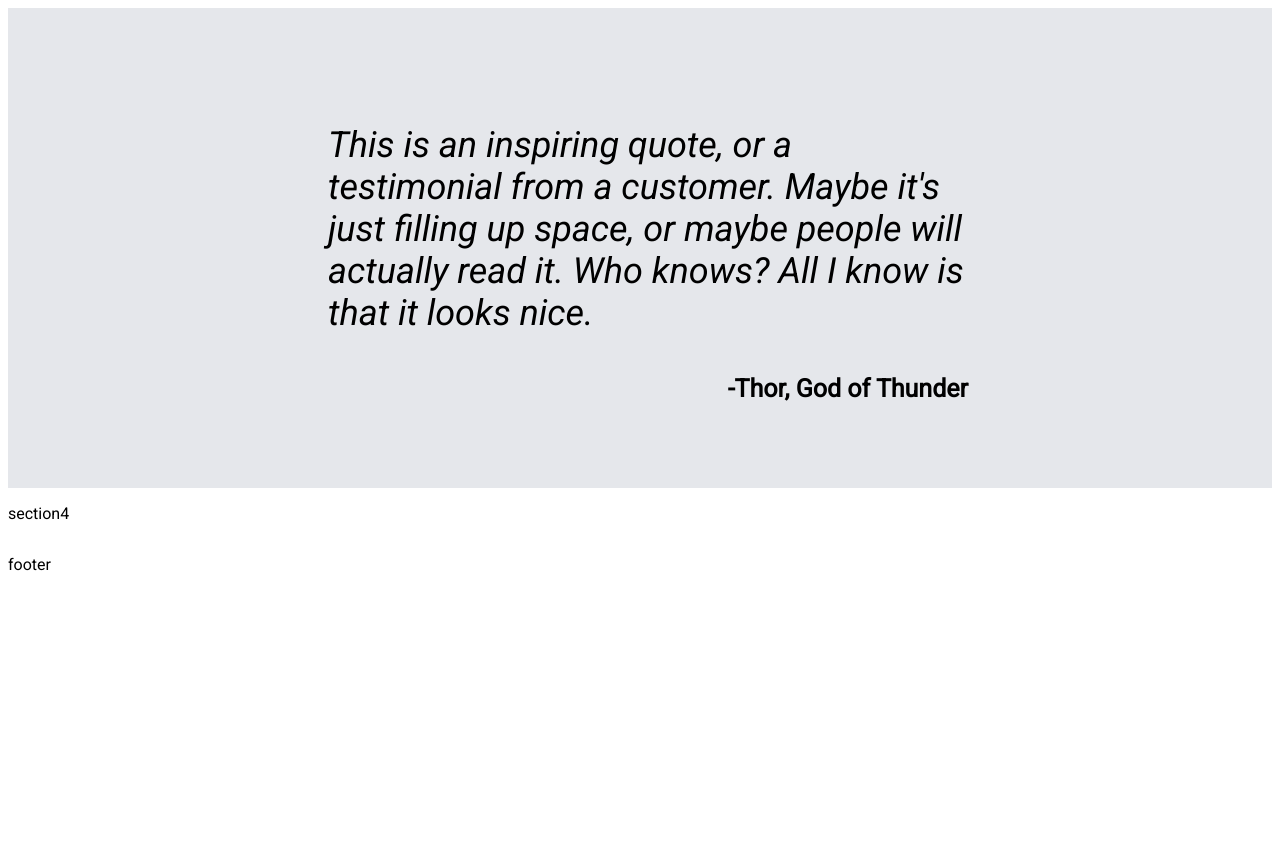
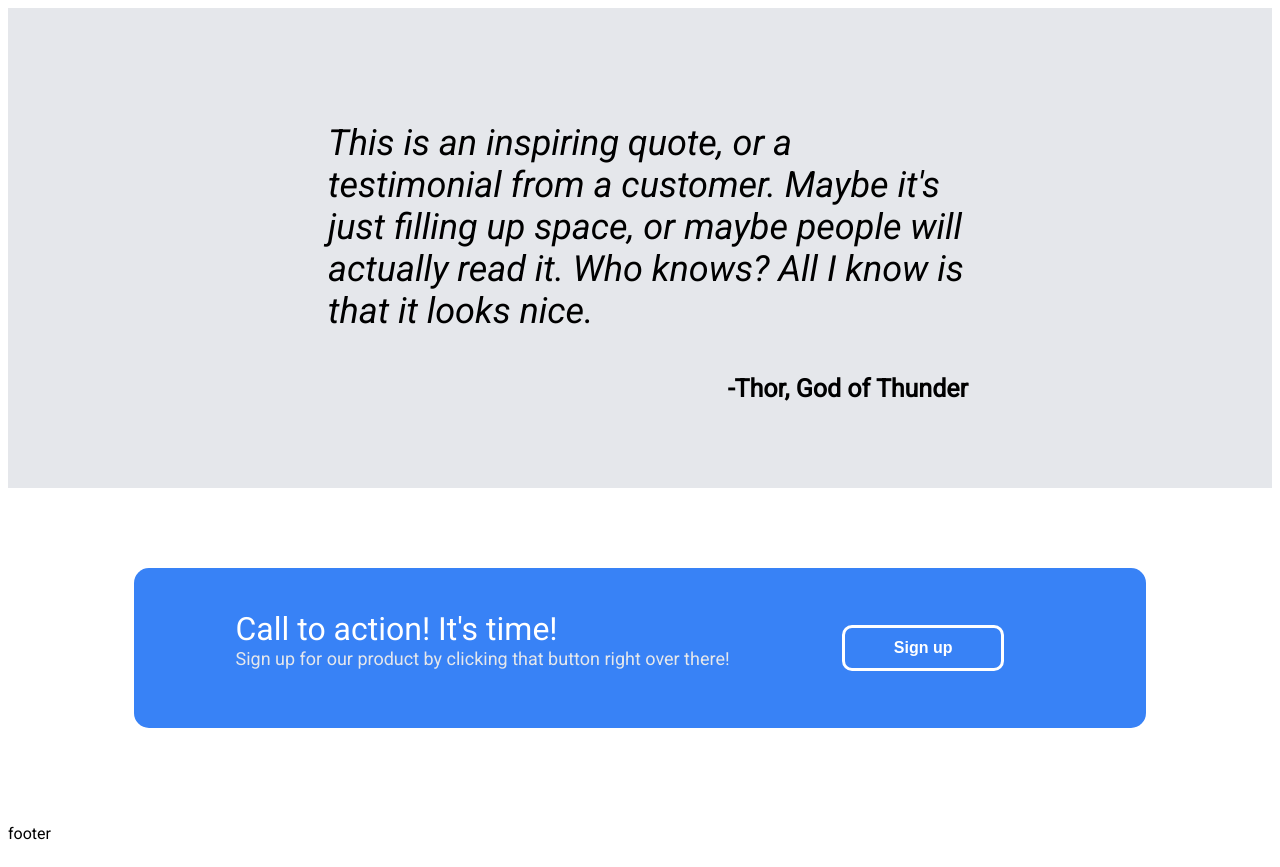
Before and after one commit to rmrmrmr/ProductLandingPage, a plain HTML site: page index.html in a window 1280 px wide. Shown: the part 1080-1947 px from the top of the page. Before the commit the page ends 1678 px from the top, so only its background shows below. Drawn offline with Linux system fonts and the light colour scheme.

Commit message:
finish section4

```diff
--- a/index.html
+++ b/index.html
@@ -62,8 +62,22 @@
 
 
         <div id="section4" class="item">
-            <p>section4</p>
+            <div class="blankSpace"></div>
+            <div id="callToAction">
+                <p id="ctoHeader">
+                    Call to action! It's time!
+                </p>
+                <p id="ctoText">
+                    Sign up for our product by clicking that button right over there!
+                </p>
+                <button type="button" id="ctoButton">
+                    Sign up
+                </button>
+            </div>
+            <div class="blankSpace"></div>
         </div>
+
+
         <div id="footer" class="item">
             <p>footer</p>
         </div>
--- a/styles.css
+++ b/styles.css
@@ -69,9 +69,7 @@
     padding: 20vh 7vw;
     border-radius: 12px;
     background-color: #6d747d;
-
 }
-
 
 #infoHeader {
     color: #1F2937;
@@ -126,7 +124,7 @@
     font-style:italic;
     font-weight: 10;
     text-align: left;
-
+    align-self: end;
 }
 
 #quoteAuthor {
@@ -136,5 +134,60 @@
     font-weight: 900;
     font-size: 25px;
     align-self: center;
+}
 
+#section4 {
+    display: grid;
+    grid-template-columns: 10% 80% 10%;
+    grid-template-rows: 10vh 20vh 10vh;
 }
+
+.blankSpace {
+    background-color: white;
+}
+
+#callToAction {
+    grid-column: 2/3;
+    grid-row: 2/3;
+    background-color: #3882f6;
+    border-radius: 15px;
+    display: grid;
+    grid-template-columns: 10% 60% 20%10%;
+    grid-template-rows: 50% 50%;
+}
+
+#ctoHeader {
+    grid-row: 1/2;
+    grid-column: 2/3;
+    color: white;
+    text-align: left;
+    align-self: end;
+    margin-bottom: 0%;
+    font-size: xx-large;
+}
+
+#ctoText {
+    grid-row: 2/3;
+    grid-column: 2/3;
+    color: #e5e7eb;
+    align-self: top;
+    margin-top: 0%;
+    font-size: large;
+}
+
+#ctoButton {
+    grid-row: 1/3;
+    grid-column: 3/4;
+    background-color: #3882f6;
+    border-color: white;
+    color: white;
+    height: 29%;
+    width: 80%;
+    border-style: solid;
+    border-width: medium;
+    border-color: white;
+    border-radius: 10px;
+    align-self: center;
+    font-size: medium;
+    font-weight: bold;
+}
```
